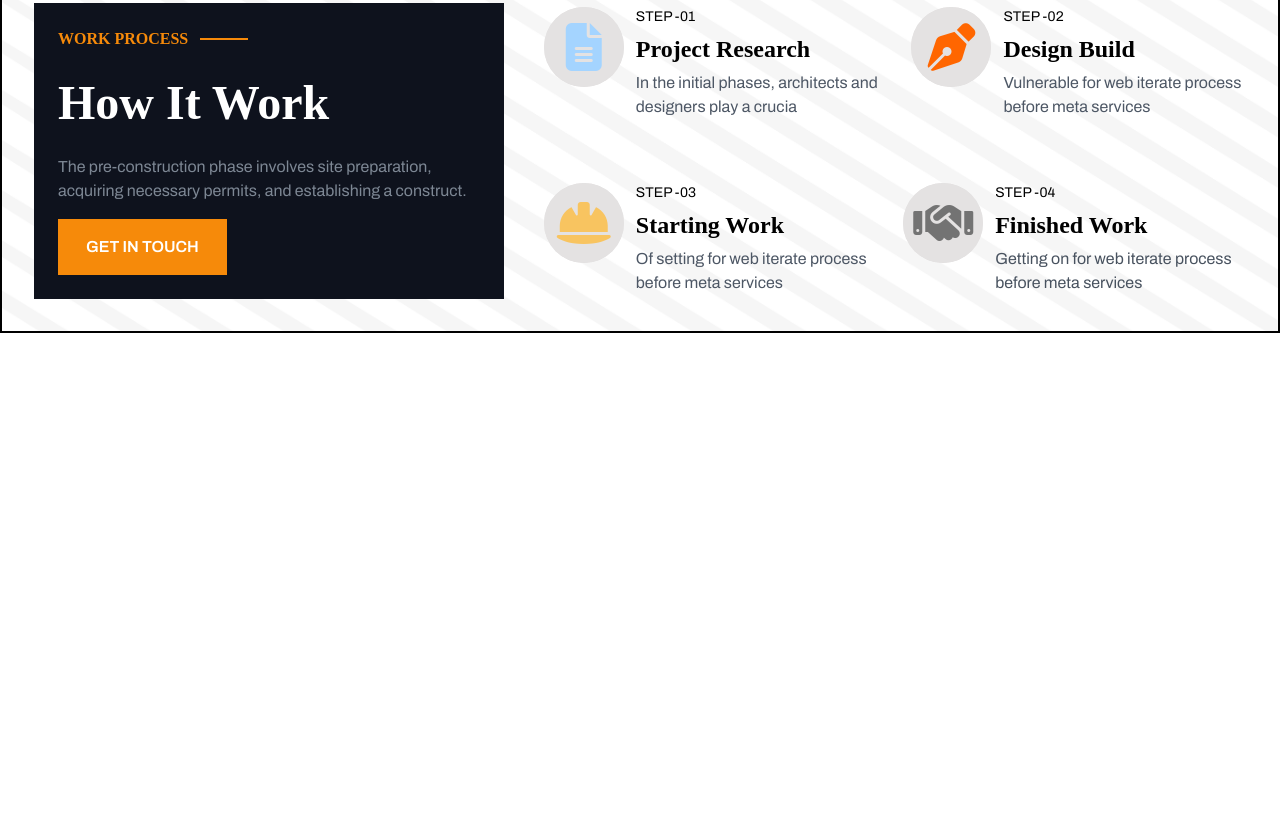
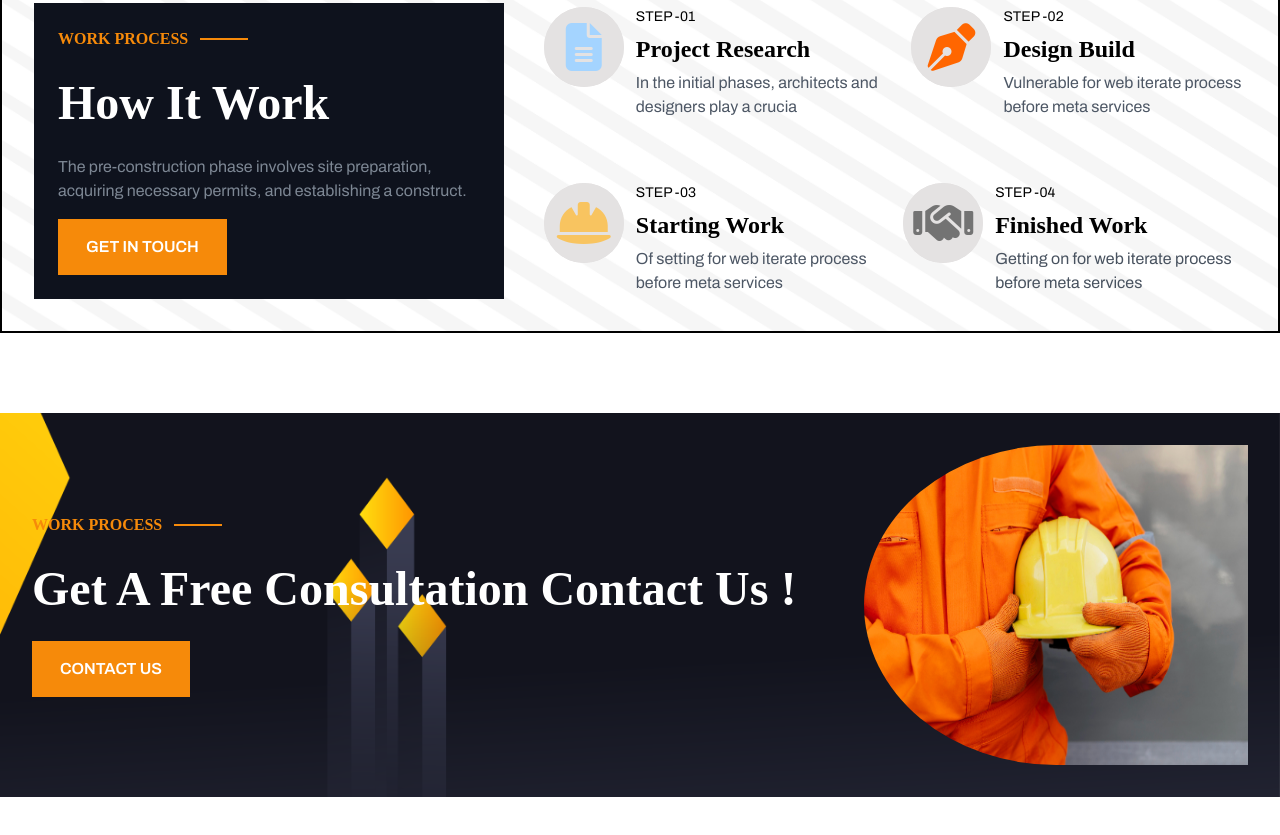
Before and after one commit to Emam-Bokhari/Construction-Portfolio-Template, a website: page src/index.html in a window 1280 px wide. Shown: the part 2241-3076 px from the top of the page. Before the commit the page ends 2654 px from the top, so only its background shows below. Drawn offline with Linux system fonts and the light colour scheme.

Commit message:
create get a free consultation section

```diff
--- a/src/index.html
+++ b/src/index.html
@@ -27,8 +27,7 @@
 
         <!-- Start top navbar -->
         <div class="bg-[#0E121D] w-full p-3">
-            <div
-                class="max-w-screen-xl mx-auto px-8 md:px-16 lg:px-8  flex justify-center md:justify-between ">
+            <div class="max-w-screen-xl mx-auto px-8 md:px-16 lg:px-8  flex justify-center md:justify-between ">
 
                 <!-- Start address -->
                 <div class="hidden md:flex items-center gap-8 xl:gap-10 ">
@@ -81,8 +80,7 @@
 
         <!-- Start Navbar -->
         <div class="bg-[#FFEBDE] w-full h-[100px]">
-            <div
-                class="max-w-screen-xl mx-auto px-8 md:px-16 lg:px-8 flex justify-between items-center ">
+            <div class="max-w-screen-xl mx-auto px-8 md:px-16 lg:px-8 flex justify-between items-center ">
 
                 <div class="flex items-center gap-10">
                     <!-- Start logo -->
@@ -134,7 +132,8 @@
         <!-- Ends Navbar -->
 
         <!-- Start banner -->
-        <div class="bg-[url('./assets/banner-image/background-01.png')] w-full h-[800px] bg-no-repeat bg-cover relative">
+        <div
+            class="bg-[url('./assets/banner-image/background-01.png')] w-full h-[800px] bg-no-repeat bg-cover relative">
 
             <!-- text -->
             <div
@@ -297,15 +296,17 @@
                         <hr class="border-[1px] border-[#F68A0A] w-12">
                     </div>
 
-                    <div class="flex justify-center items-center" >
-                        <h3 class="text-[36px] lg:text-[48px] font-[titillium] font-[700] text-[#0E121D] text-center">The
+                    <div class="flex justify-center items-center">
+                        <h3 class="text-[36px] lg:text-[48px] font-[titillium] font-[700] text-[#0E121D] text-center">
+                            The
                             Best Service For You</h3>
 
 
                     </div>
 
                     <div class="flex justify-end">
-                        <button class="uppercase text-sm font-[archivo] font-[600] text-[#0E121D] hover:bg-[#F68A0A] px-3 py-2 hover:text-white transform transition-all duration-300 flex items-center gap-2 border-[1px] hover:border-transparent border-[#4D5765]">
+                        <button
+                            class="uppercase text-sm font-[archivo] font-[600] text-[#0E121D] hover:bg-[#F68A0A] px-3 py-2 hover:text-white transform transition-all duration-300 flex items-center gap-2 border-[1px] hover:border-transparent border-[#4D5765]">
                             VIEW ALL
                             <i class="fa-solid fa-arrow-right text-sm"></i>
                         </button>
@@ -314,7 +315,7 @@
                 </div>
 
                 <!-- start card -->
-                <div class="grid grid-cols-1 md:grid-cols-2 lg:grid-cols-3 gap-10 mt-3 md:mt-4 " >
+                <div class="grid grid-cols-1 md:grid-cols-2 lg:grid-cols-3 gap-10 mt-3 md:mt-4 ">
                     <!-- card 01 -->
                     <div class="bg-white p-6 space-y-3 md:space-y-4 xl:space-y-6">
                         <div class="flex items-center justify-between">
@@ -328,11 +329,13 @@
                         </div>
 
                         <!-- text -->
-                    <h2 class="font-[titillium] font-[600] text-[20px] lg:text-[24px] text-[#0E121D]">Building Construction</h2>
+                        <h2 class="font-[titillium] font-[600] text-[20px] lg:text-[24px] text-[#0E121D]">Building
+                            Construction</h2>
                         <p class="font-[archivo] text-base text-[#4D5765]">Certainly, I can provide some general details
                             about the construction industry. If you have a specific aspect.</p>
                         <!-- read more button -->
-                    <button class="uppercase text-sm font-[archivo] font-[600] text-[#0E121D] hover:text-[#F68A0A] transform transition-all duration-200 flex items-center gap-2">
+                        <button
+                            class="uppercase text-sm font-[archivo] font-[600] text-[#0E121D] hover:text-[#F68A0A] transform transition-all duration-200 flex items-center gap-2">
                             READ MORE
                             <i class="fa-solid fa-arrow-right text-sm"></i>
                         </button>
@@ -353,11 +356,14 @@
                         </div>
 
                         <!-- text -->
-                    <h2 class="font-[titillium] font-[600] text-[20px] lg:text-[24px] text-[#0E121D]">Material Supply</h2>
-                    <p class="font-[archivo] text-base text-[#4D5765]">Material supply can refer to the process of providing and delivering various materials needed for a project</p>
+                        <h2 class="font-[titillium] font-[600] text-[20px] lg:text-[24px] text-[#0E121D]">Material
+                            Supply</h2>
+                        <p class="font-[archivo] text-base text-[#4D5765]">Material supply can refer to the process of
+                            providing and delivering various materials needed for a project</p>
                         <!-- read more button -->
 
-                        <button class="uppercase text-sm font-[archivo] font-[600] text-[#0E121D] hover:text-[#F68A0A] transform transition-all duration-200 flex items-center gap-2">
+                        <button
+                            class="uppercase text-sm font-[archivo] font-[600] text-[#0E121D] hover:text-[#F68A0A] transform transition-all duration-200 flex items-center gap-2">
                             READ MORE
                             <i class="fa-solid fa-arrow-right text-sm"></i>
                         </button>
@@ -379,10 +385,13 @@
                         </div>
 
                         <!-- text -->
-                    <h2 class="font-[titillium] font-[600] text-[20px] lg:text-[24px] text-[#0E121D]">Architecture Design</h2>
-                    <p class="font-[archivo] text-base text-[#4D5765]">Architectural wonders await firms offer project Our management services. Along with design architecture firms</p>
+                        <h2 class="font-[titillium] font-[600] text-[20px] lg:text-[24px] text-[#0E121D]">Architecture
+                            Design</h2>
+                        <p class="font-[archivo] text-base text-[#4D5765]">Architectural wonders await firms offer
+                            project Our management services. Along with design architecture firms</p>
                         <!-- read more button -->
-                    <button class="uppercase text-sm font-[archivo] font-[600] text-[#0E121D] hover:text-[#F68A0A] transform transition-all duration-200 flex items-center gap-2">
+                        <button
+                            class="uppercase text-sm font-[archivo] font-[600] text-[#0E121D] hover:text-[#F68A0A] transform transition-all duration-200 flex items-center gap-2">
                             READ MORE
                             <i class="fa-solid fa-arrow-right text-sm"></i>
                         </button>
@@ -557,6 +566,50 @@
         </div>
         <!-- Ends work process -->
 
+        <!-- Start get a free consultation -->
+        <div class="bg-[url('./assets/get-a-free-consultation/bg-01.png')] bg-no-repeat bg-cover w-full">
+
+            <div class="max-w-screen-xl mx-auto p-8 md:p-16 lg:p-8 my-20 ">
+
+                <div class="flex items-center justify-between gap-10">
+
+                    <!-- text -->
+                    <div class="space-y-3 md:space-y-4">
+                        <div class="flex items-center gap-3">
+                            <h2 class="text-base font-[titillium] font-[600] text-[#F68A0A]">
+                                WORK PROCESS
+                            </h2>
+                            <hr class="border-[1px] border-[#F68A0A] w-12">
+                        </div>
+                        <h3 class="text-[36px] lg:text-[48px] text-white font-[titillium] font-[700]">
+                            Get A Free Consultation Contact Us !
+                        </h3>
+                        <!-- contact us button -->
+                        <div>
+                            <button
+                                class="bg-[#F68A0A] hover:bg-[#ee8404] transform transition-all duration-300 px-5 lg:px-7 text-sm md:text-base font-[archivo] font-[600] py-3 lg:py-4 text-white uppercase">
+                                CONTACT US
+                            </button>
+                        </div>
+                    </div>
+
+                    <!-- image -->
+                    <div>
+                        <img class="w-80 xl:w-96 h-60 xl:h-80 rounded-tl-[50%] 2xl:rounded-tl-[45%] rounded-bl-[50%] 2xl:rounded-bl-[45%] hidden lg:block"
+                            src="./assets/get-a-free-consultation/img-01.jpg" alt="">
+                    </div>
+
+                </div>
+
+
+            </div>
+
+
+
+
+        </div>
+        <!-- Ends get a free consultation -->
+
     </main>
     <!-- Ends main -->
 
```
Also changed, not shown: src/assets/get-a-free-consultation/bg-01.png (added), src/assets/get-a-free-consultation/img-01.jpg (added), src/output.css. Lines whose indentation alone changed are shown as unchanged.
